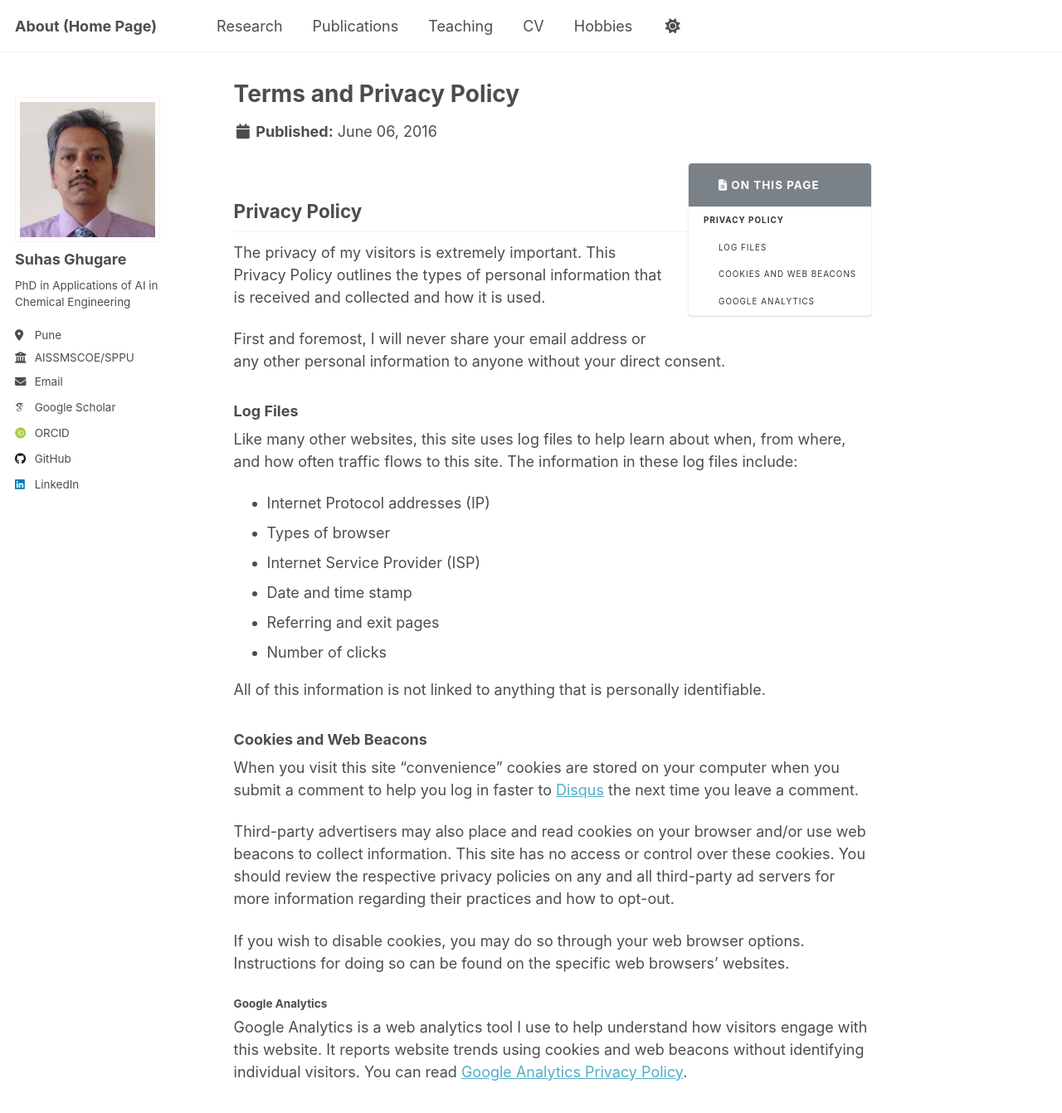
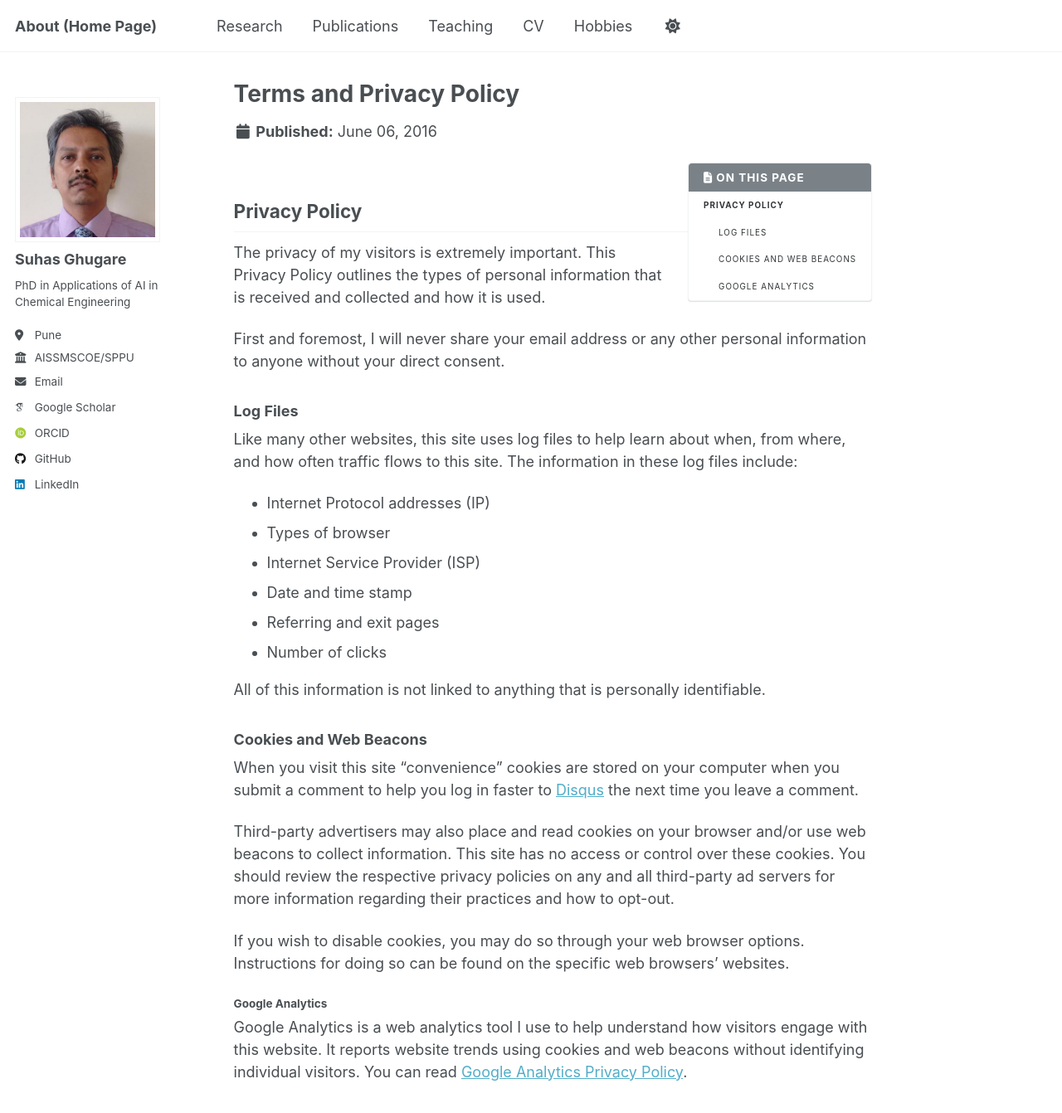
Before and after one commit to suhasghugare/suhasghugare.github.io, a Jekyll site: the page built from _pages/terms.md, in a window 1280 px wide and 1400 px high. Shown: the top 1342 px of the window at 83% size. Built offline with Jekyll 4.4.1, drawn with Linux system fonts in a browser that asks for light colours; some web fonts are replaced; a script that is not in the unit is left out.

Commit message:
Update _navigation.scss

```diff
--- a/_sass/layout/_navigation.scss
+++ b/_sass/layout/_navigation.scss
@@ -358,7 +358,7 @@
 
 .nav__title {
   margin: 0;
-  padding: 1rem 2rem;
+  padding: 0.5rem 1rem;
   font-family: $sans-serif-narrow;
   font-size: $type-size-5;
   font-weight: bold;
@@ -366,8 +366,8 @@
 
 .nav__sub-title {
   display: block;
-  margin: 2rem 0;
-  padding: 2rem 0;
+  margin: 0.5rem 0;
+  padding: 0.5rem 0;
   font-family: $sans-serif-narrow;
   font-size: $type-size-6;
   font-weight: bold;
```
